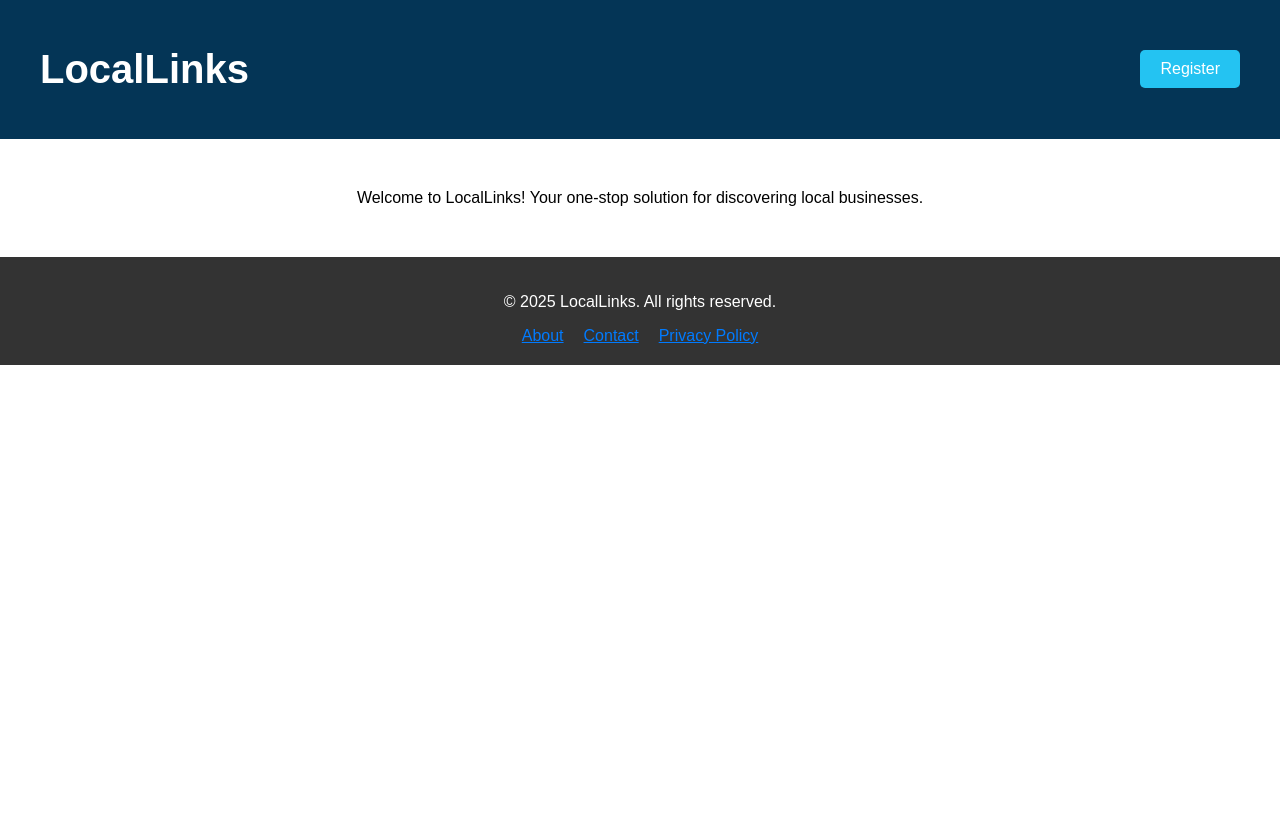
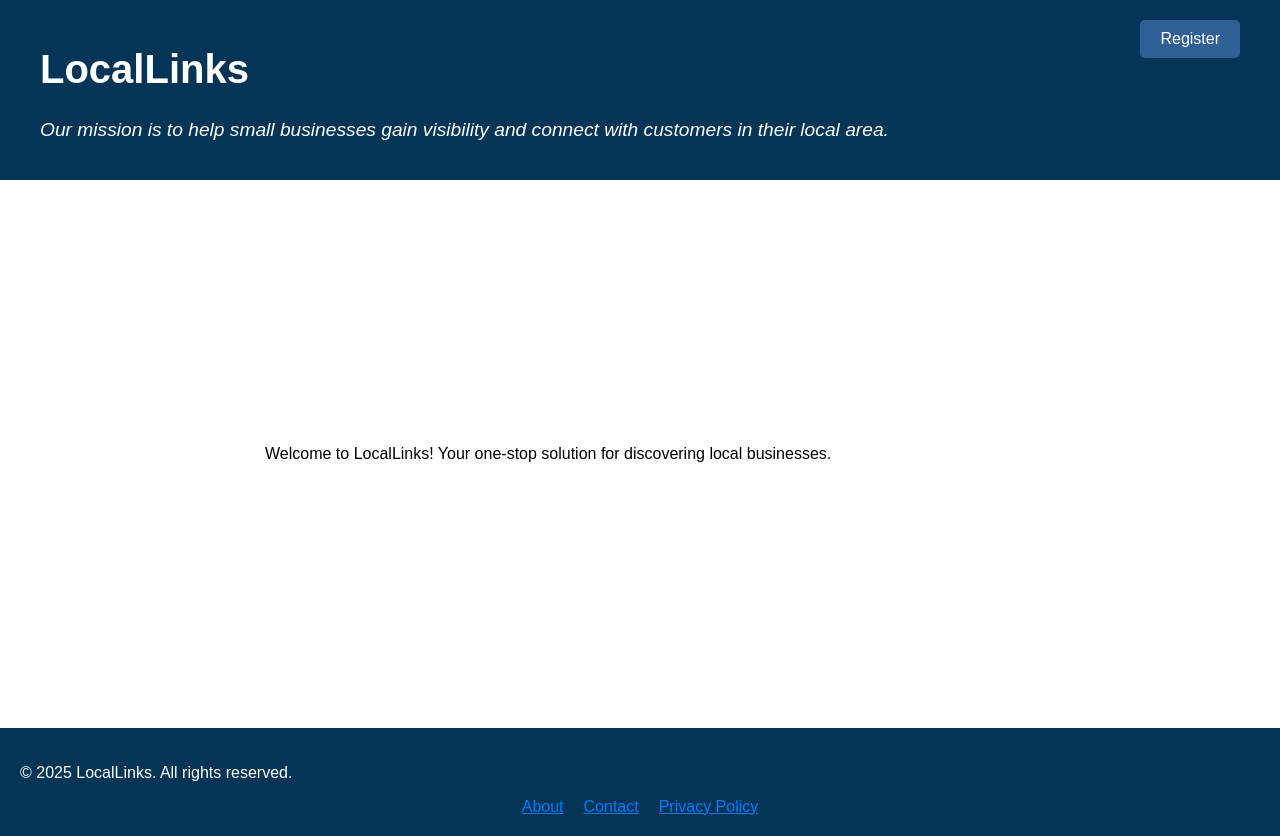
Before and after one commit to Pratham01111/SPARKHACKS, a React (Create React App) app: page / in a window 1280 px wide. Before the commit the page ends 800 px from the top, so only its background shows below. Built offline with nearby package versions, Linux system fonts and the light colour scheme.

Commit message:
HBHAXJNHGV

```diff
--- a/src/App.css
+++ b/src/App.css
@@ -1,12 +1,12 @@
 .App {
-  text-align: center;
+  text-align: Left;
   font-family: Arial, sans-serif;
 }
 
 .App-header {
   display: flex;
   justify-content: space-between;
-  align-items: center;
+  align-items: Left;
   background-color: #043556;
   padding: 20px 40px;
 }
@@ -16,8 +16,16 @@
   font-size: 2.5em;
 }
 
+.mission-text {
+  color: white;
+  font-size: 1.2em;
+  margin-top: 10px;
+  text-align: center;
+  font-style: italic;
+}
+
 .header-right .register-button {
-  background-color: #24C3F2;
+  background-color: #2E6095;
   color: white;
   border: none;
   padding: 10px 20px;
@@ -31,11 +39,11 @@
 }
 
 main {
-  margin: 50px;
+  margin: 265px;
 }
 
 footer {
-  background-color: #333;
+  background-color: #043556;
   color: white;
   padding: 20px;
 }
--- a/src/App.js
+++ b/src/App.js
@@ -7,6 +7,7 @@ function App() {
       <header className="App-header">
         <div className="header-left">
           <h1>LocalLinks</h1>
+          <p className="mission-text">Our mission is to help small businesses gain visibility and connect with customers in their local area.</p>
         </div>
         <div className="header-right">
           <button className="register-button">Register</button>
```
